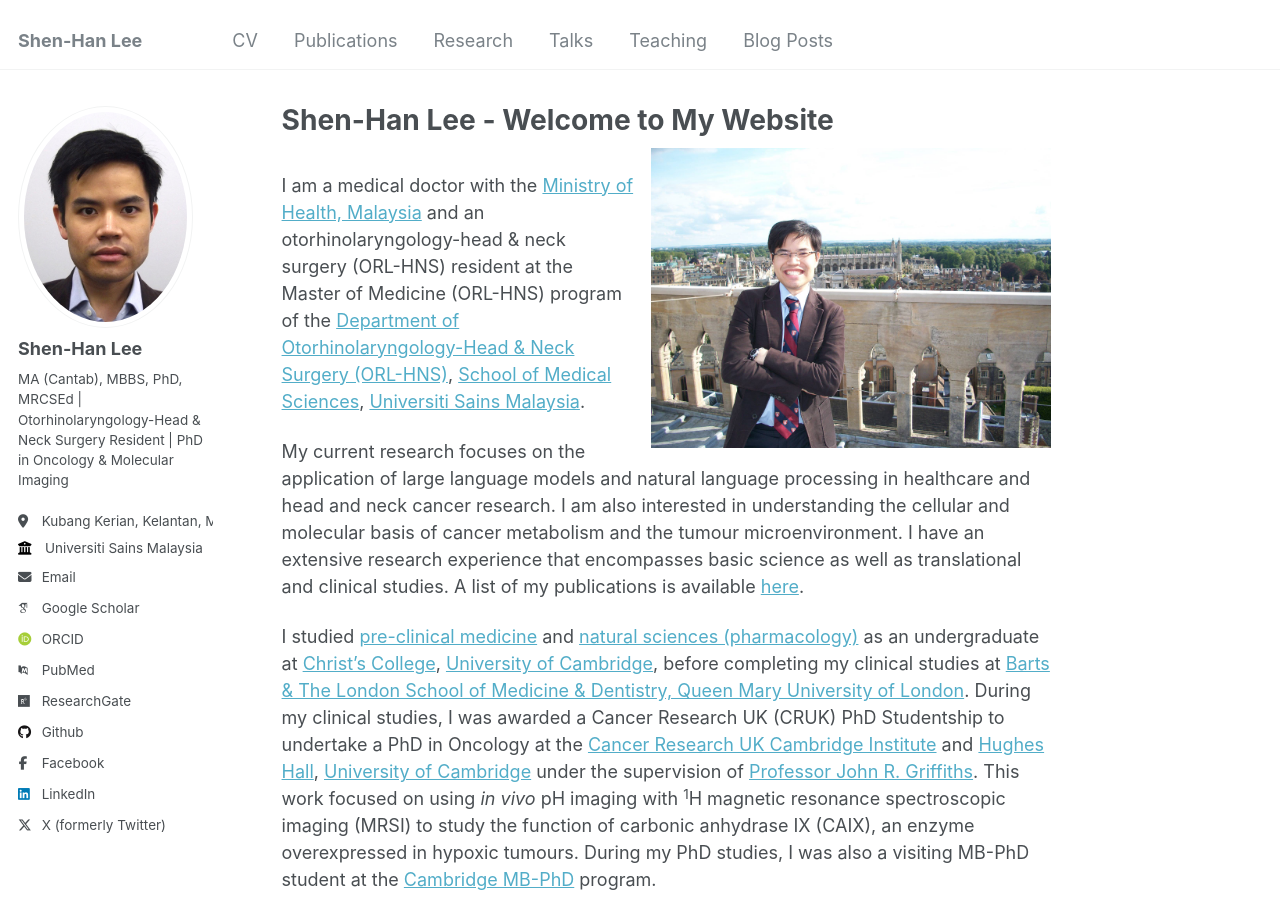
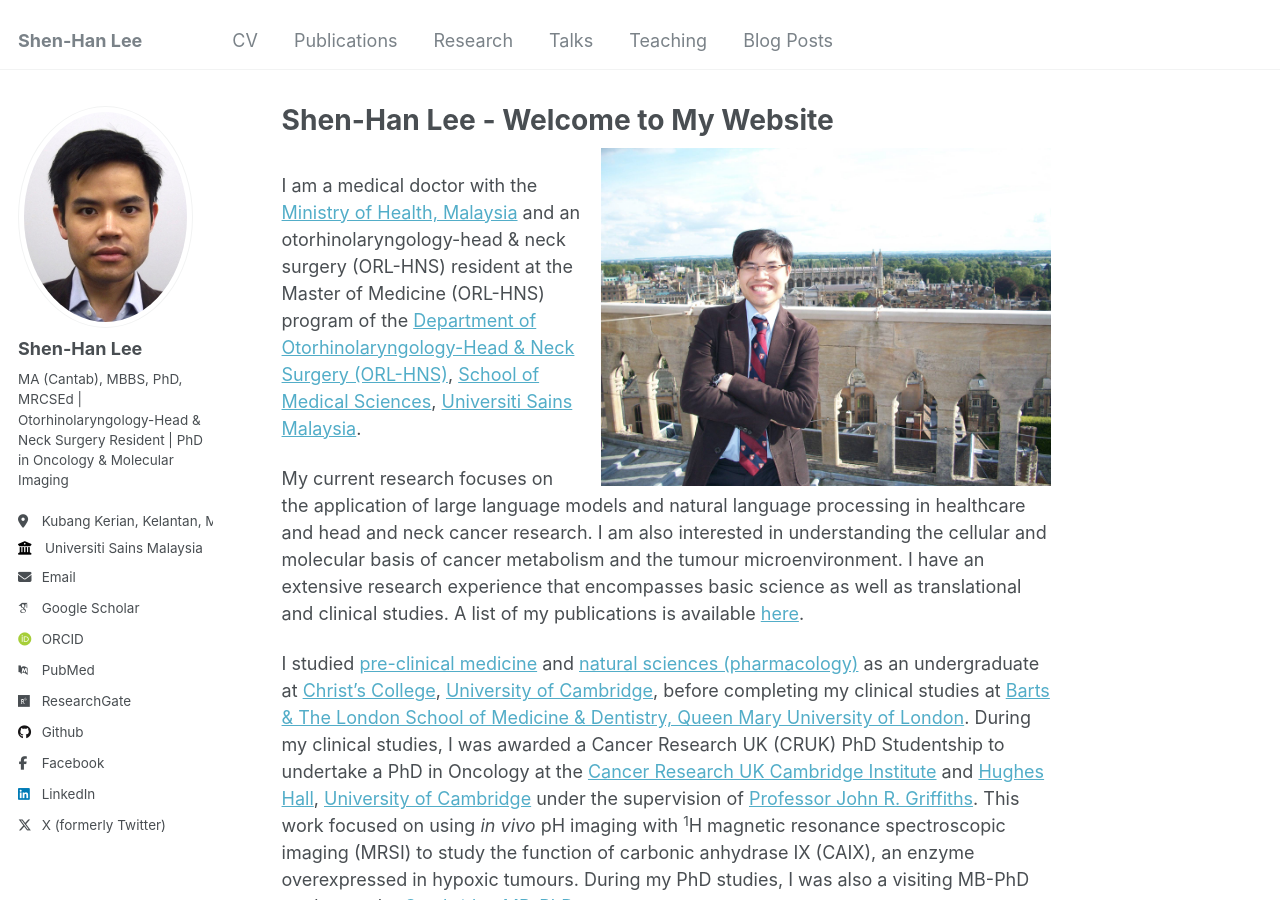
Before and after one commit to shenhanlee/shenhanlee.github.io, a Jekyll site: the page built from _pages/about.md, in a window 1280 px wide and 900 px high. Built offline with Jekyll 4.4.1, drawn with Linux system fonts in a browser that asks for light colours; some web fonts are replaced.

Commit message:
Merge remote-tracking branch 'origin/master'

```diff
--- a/_pages/about.md
+++ b/_pages/about.md
@@ -7,7 +7,7 @@ redirect_from:
   - /about.html
 ---
 
-![St John Chapel Cambridge](images/St John Chapel Cambridge.jpg){: .align-right width="400px"}
+![St John Chapel Cambridge](images/St John Chapel Cambridge.jpg){: .align-right width="450px"}
 
 I am a medical doctor with the [Ministry of Health, Malaysia](https://www.moh.gov.my/) and an otorhinolaryngology-head & neck surgery (ORL-HNS) resident at the Master of Medicine (ORL-HNS) program of the [Department of Otorhinolaryngology-Head & Neck Surgery (ORL-HNS)](https://medic.usm.my/home-orlhns.html), [School of Medical Sciences](https://medic.usm.my/), [Universiti Sains Malaysia](https://www.usm.my/).
 
```
